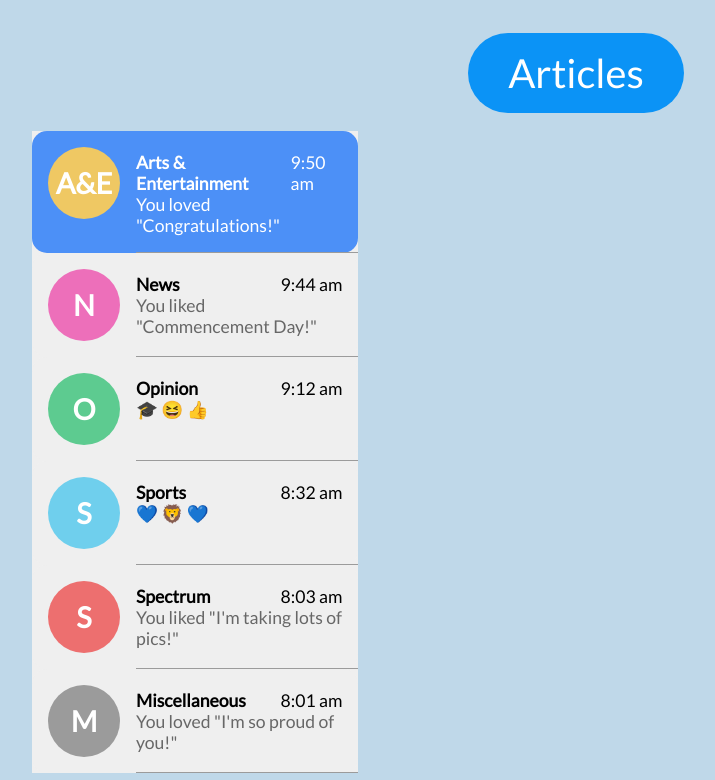
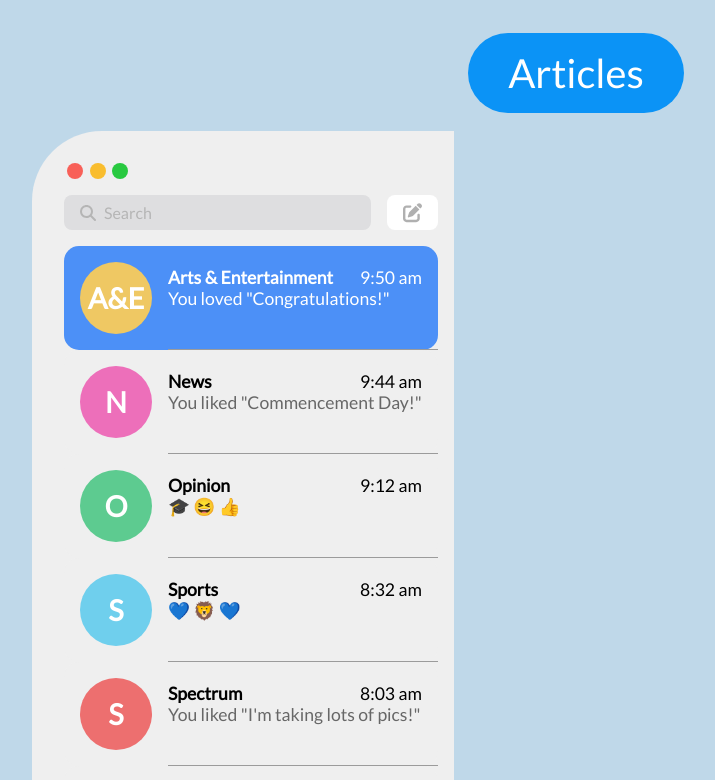
Before and after one commit to spectatorpublishing/commencement2022, a React (Create React App) app: page / in a window 1280 px wide. Shown: the part 2840-3620 px from the top of the page, without its empty margins (64-779 px from the left). Built offline with nearby package versions, Linux system fonts and the light colour scheme.

Commit message:
finished side nav

```diff
--- a/src/components/TextConvoDesktop/Articles.js
+++ b/src/components/TextConvoDesktop/Articles.js
@@ -3,7 +3,7 @@ import styled from "styled-components";
 import articles from "../../data/articles";
 
 const Wrapper = styled.div`
-    min-width: 70%;
+    min-width: 50%;
 `;
 
 const Articles = ({selectedSection}) => {
--- a/src/components/TextConvoDesktop/SideNav.js
+++ b/src/components/TextConvoDesktop/SideNav.js
@@ -1,3 +1,5 @@
+import { faMagnifyingGlass, faPenToSquare } from "@fortawesome/free-solid-svg-icons";
+import { FontAwesomeIcon } from "@fortawesome/react-fontawesome";
 import React, {useEffect} from "react";
 import styled from "styled-components";
 import theme from "../../theme";
@@ -7,6 +9,8 @@ const Wrapper = styled.div`
     flex-direction: column;
     background-color: ${theme.colors.lightGray};
     width: fit-content;
+    padding: 2rem 1rem 2rem 2rem;
+    border-radius: 70px 0px 0px 70px;
 `;
 
 const MenuItemWrap = styled.div`
@@ -85,17 +89,26 @@ const MenuItem = ({section, isSelected, setSection}) => {
 
 const SideNav = ({sections, selectedSection, setSection}) => {
 
-   /*  useEffect(() => {
-    },[]) */
-
-    console.log(selectedSection)
-
     const selectSection = (section) => {
         setSection(section)
     }
 
     return (
         <Wrapper>
+            <Buttons>
+                <SmallCircle color="#F86058"/>
+                <SmallCircle color="#F9BD2E"/>
+                <SmallCircle color="#28C940"/>
+            </Buttons>
+            <SearchWrapper>
+                <SearchBar>
+                    <FontAwesomeIcon icon={faMagnifyingGlass}/>
+                    <SearchText>Search</SearchText>
+                </SearchBar>
+                <CreateIcon>
+                    <FontAwesomeIcon icon={faPenToSquare}/>
+                </CreateIcon>
+            </SearchWrapper>
              {sections && Object.values(sections).map((section) => {
                 return (
                     <MenuItem section={section} isSelected={(section.section === selectedSection.section) ? true : false} setSection={selectSection}/>
@@ -106,3 +119,52 @@ const SideNav = ({sections, selectedSection, setSection}) => {
 };
 
 export default SideNav;
+
+const Buttons = styled.div`
+    display: flex;
+`;
+
+const SmallCircle = styled.div`
+    width: 1rem;
+    height: 1rem;
+    background-color: ${props => props.color};
+    border-radius: 50%;
+    display: inline-block;
+    margin: auto 0.2rem;
+`;
+
+const SearchWrapper = styled.div`
+    display: flex;
+    margin: 1rem 0rem;
+`;
+
+const SearchBar = styled.div`
+    display: flex;
+    width: 80%;
+    color: #B5B5B5;
+    background-color: #DEDEE0;
+    padding: 0.5rem;
+    border-radius: 8px;
+
+    svg {
+        margin: auto 0.5rem;
+    }
+`;
+
+const SearchText = styled.div`
+    margin: auto 0.5rem auto 0rem;
+`;
+
+const CreateIcon = styled.div`
+    padding: 0.2rem 1rem;
+    background-color: white;
+    margin-left: 1rem;
+    border-radius: 8px;
+    display: flex;
+
+    svg {
+        font-size: 1.2rem;
+        color: #B0B0B0;
+        margin: auto auto;
+    }
+`;
--- a/src/components/TextConvoDesktop/TextConvoDesktop.js
+++ b/src/components/TextConvoDesktop/TextConvoDesktop.js
@@ -8,6 +8,7 @@ const Wrapper = styled.div`
     display: flex;
     width: 85%;
     margin: 1rem auto;
+    border-radius: 90px;
 `;
 
 const sections = {
```
